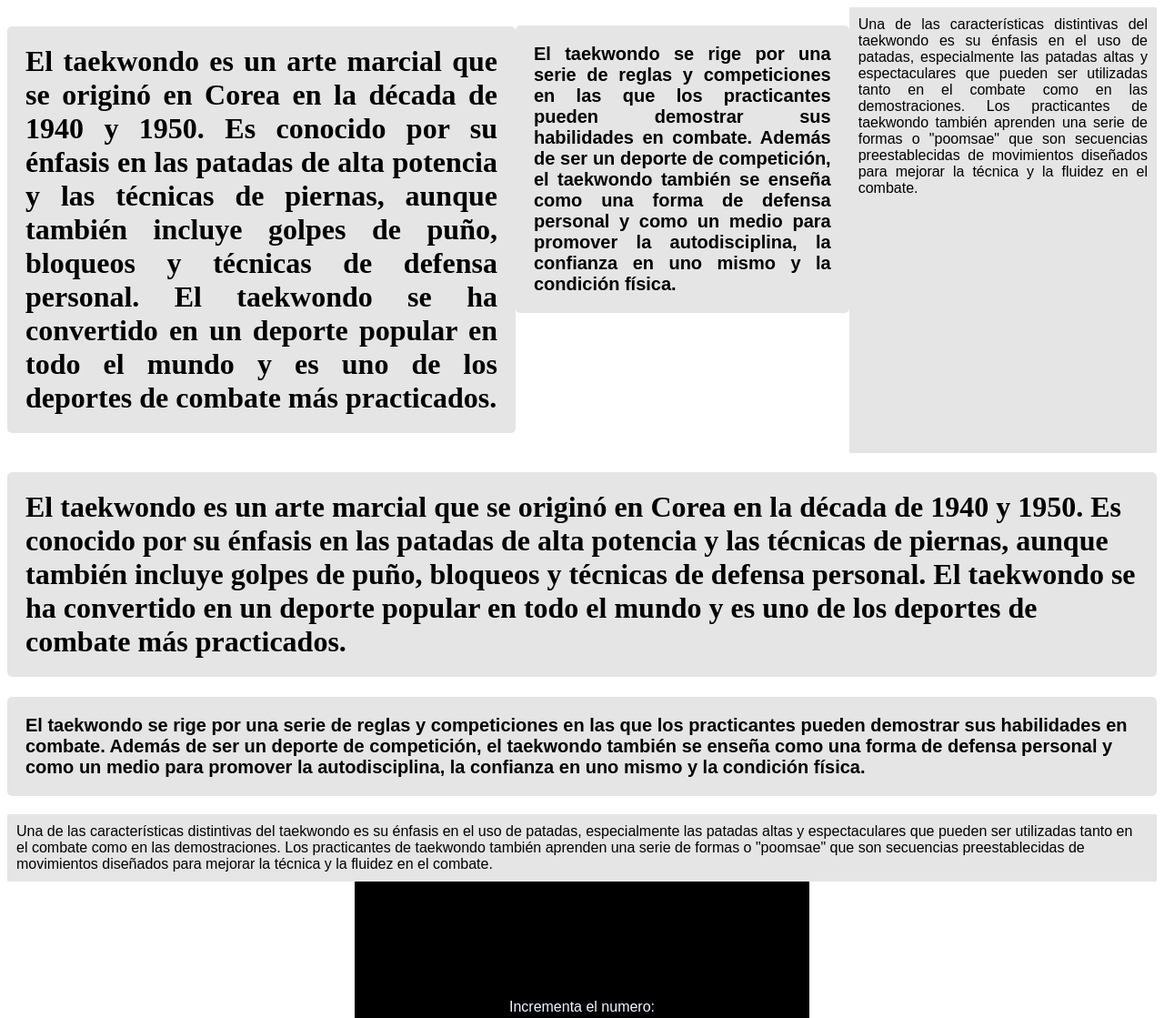
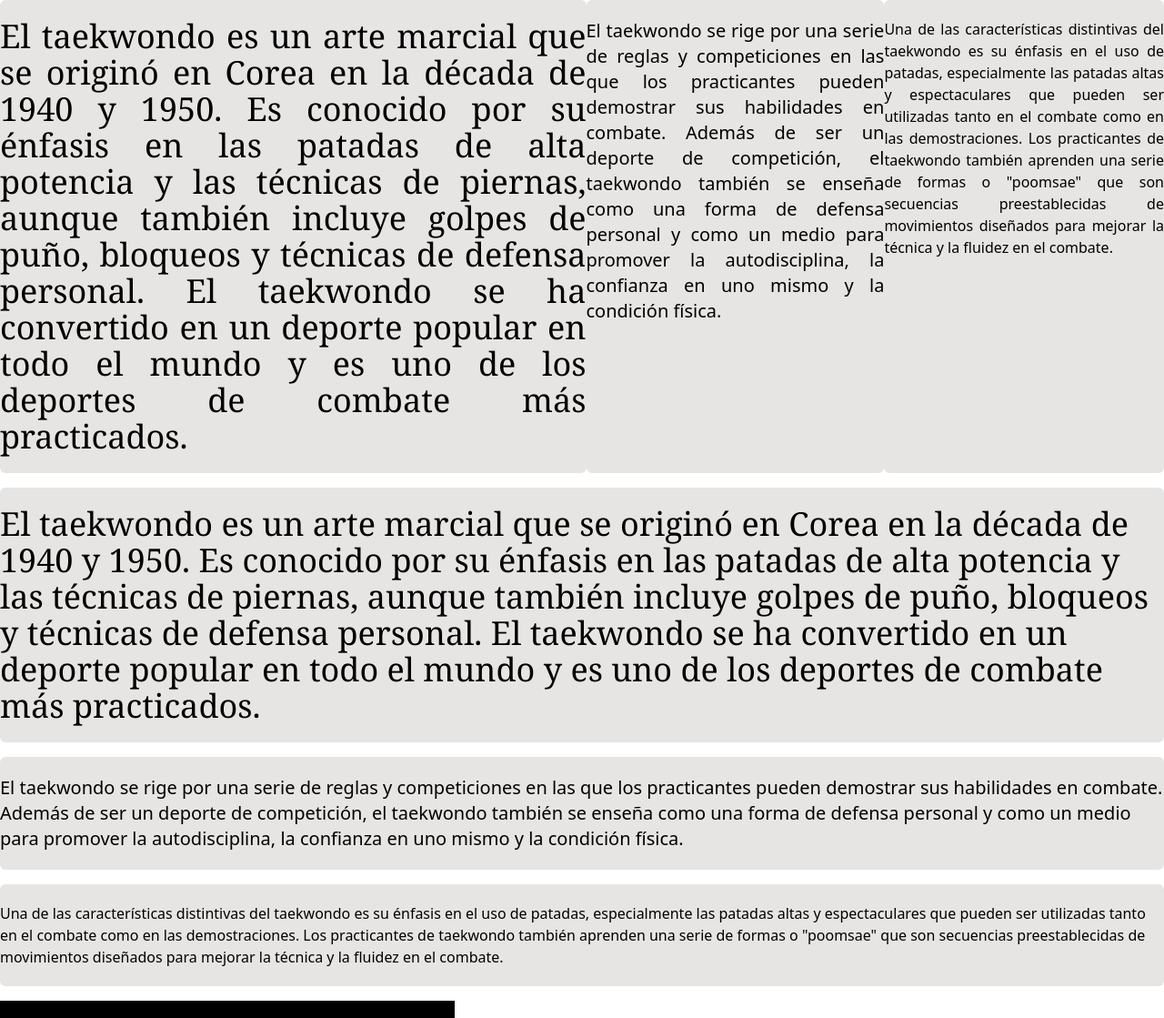
Before and after one commit to franquito15k/PracticaWeb, a plain HTML site: page index.html in a window 1280 px wide. Shown: the top 1119 px of the page at 91% size. Drawn offline with nearby package versions, Linux system fonts and the light colour scheme.

Commit message:
Se implemento tailwind al codigo

```diff
--- a/index.html
+++ b/index.html
@@ -3,45 +3,42 @@
     <meta charset="UTF-8">
     <meta name="viewport" content="width=device-width, initial-scale=1.0">
     <title>Practica</title>
-    <link rel="stylesheet" href="style.css">
+    <script src="https://cdn.tailwindcss.com"></script>
+    <!--<link rel="stylesheet" href="style.css">-->
 </head>
 
 <body>
     <div> <!--Primer punto 1°-->
-        <div class="Texto"><!--Texto en columna-->
-            <div>
-                <h1 class="parrafo1">
+        <!--Texto en columna-->
+        <div class="flex flex-row text-justify ">
+            <div class="mb-4 text-2xl font-serif text-4xl rounded-md py-5 bg-stone-200 ">
                 El taekwondo es un arte marcial que se originó en Corea en la década de 1940 y 1950. Es conocido por su énfasis en las patadas de alta potencia y las técnicas de piernas, aunque también incluye golpes de puño, bloqueos y técnicas de defensa personal. El taekwondo se ha convertido en un deporte popular en todo el mundo y es uno de los deportes de combate más practicados.
-                </h1>
             </div>
-            <div>
-                <h3 class="parrafo2">
+            <div class="mb-4 text-xl font-sans text-4xl rounded-md py-5 bg-stone-200 ">
                 El taekwondo se rige por una serie de reglas y competiciones en las que los practicantes pueden demostrar sus habilidades en combate. Además de ser un deporte de competición, el taekwondo también se enseña como una forma de defensa personal y como un medio para promover la autodisciplina, la confianza en uno mismo y la condición física.
-                </h3>
             </div>
-            <div class="parrafo3">
+            <div class="mb-4 text-base font-sans text-4xl rounded-md py-5 bg-stone-200 ">
                 Una de las características distintivas del taekwondo es su énfasis en el uso de patadas, especialmente las patadas altas y espectaculares que pueden ser utilizadas tanto en el combate como en las demostraciones. Los practicantes de taekwondo también aprenden una serie de formas o "poomsae" que son secuencias preestablecidas de movimientos diseñados para mejorar la técnica y la fluidez en el combate.
+            </div>
         </div>
     </div><!--Texto en columna-->
 
     <!--Texto en fila-->
     <div>
-                <h1 class="parrafo1">
+        <div class="flex flex-col">
+            <div class="mb-4 text-2xl font-serif text-4xl rounded-md py-5 bg-stone-200 ">
                 El taekwondo es un arte marcial que se originó en Corea en la década de 1940 y 1950. Es conocido por su énfasis en las patadas de alta potencia y las técnicas de piernas, aunque también incluye golpes de puño, bloqueos y técnicas de defensa personal. El taekwondo se ha convertido en un deporte popular en todo el mundo y es uno de los deportes de combate más practicados.
-                </h1>
             </div>
-            <div>
-                <h3 class="parrafo2">
+            <div class="mb-4 text-xl font-sans text-4xl rounded-md py-5 bg-stone-200 ">
                 El taekwondo se rige por una serie de reglas y competiciones en las que los practicantes pueden demostrar sus habilidades en combate. Además de ser un deporte de competición, el taekwondo también se enseña como una forma de defensa personal y como un medio para promover la autodisciplina, la confianza en uno mismo y la condición física.
-                </h3>
             </div>
-            <div class="parrafo3">
+            <div class="mb-4 text-base font-sans text-4xl rounded-md py-5 bg-stone-200 ">
                 Una de las características distintivas del taekwondo es su énfasis en el uso de patadas, especialmente las patadas altas y espectaculares que pueden ser utilizadas tanto en el combate como en las demostraciones. Los practicantes de taekwondo también aprenden una serie de formas o "poomsae" que son secuencias preestablecidas de movimientos diseñados para mejorar la técnica y la fluidez en el combate.
             </div>
-            <!--Texto en fila-->
-    </div><!--Primer punto 1°-->
+        </div>
+    </div><!--Primer punto 1°--><!--Texto en fila-->
 
-    <div class="cont-box"><!--Segundo punto 2°-->
+    <div class="w-[500px] h-[400px] bg-black flex text-white justify-center items-center" ><!--Segundo punto 2°-->
         <div  id="display">
             Incrementa el numero:
         </div>
--- a/style.css
+++ b/style.css
@@ -5,6 +5,7 @@
     flex-direction:row;
 
 }
+
 .parrafo1{
     font-family: 'Times New Roman', Times, serif;
     font-size: 2rem;
```
Lines whose indentation alone changed are shown as unchanged.
